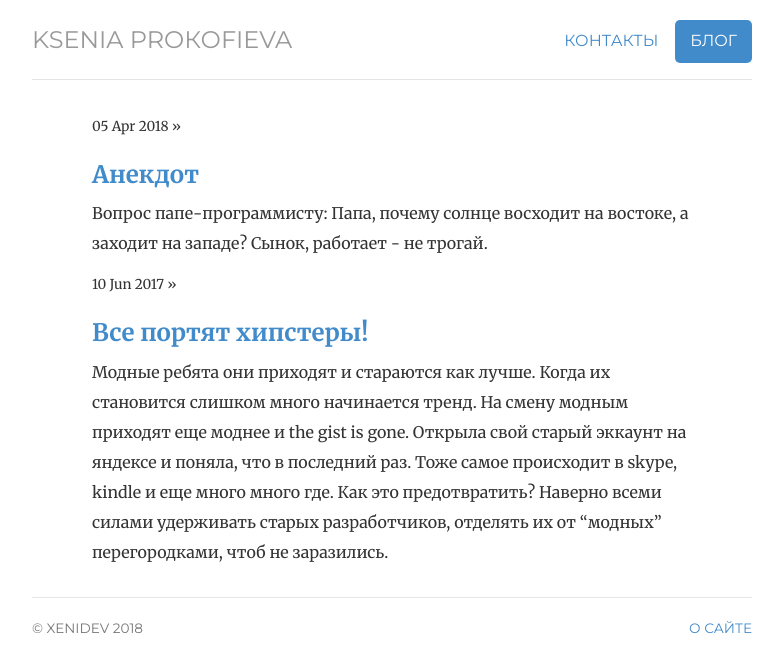
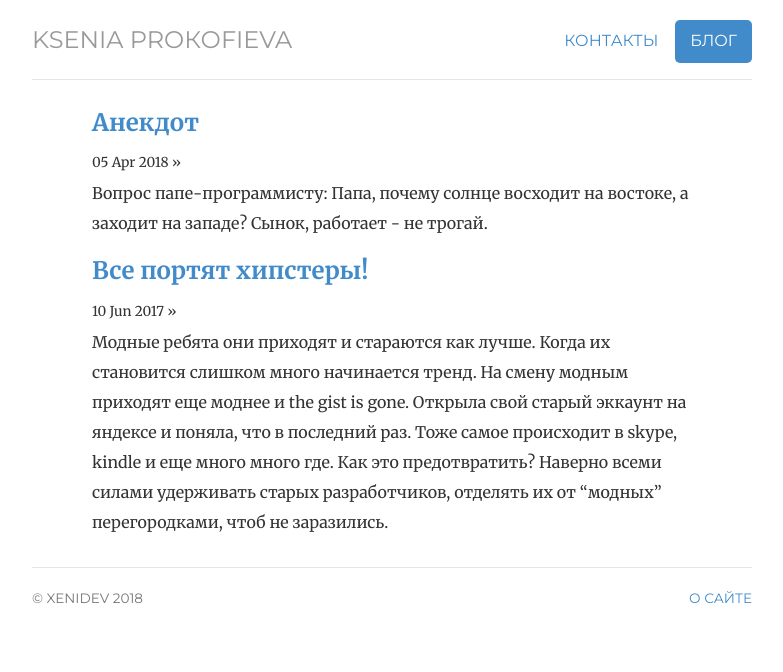
Before and after one commit to ValeraS/xenidev.github.io, a Jekyll site: the page built from notes/index.html, in a window 1280 px wide. Shown: the top 672 px of the page, without its empty margins (248-1031 px from the left). Built offline with Jekyll 4.4.1, drawn with Linux system fonts in a browser that asks for light colours.

Commit message:
Update post-list.html

```diff
--- a/_includes/post-list.html
+++ b/_includes/post-list.html
@@ -1,8 +1,10 @@
 <div class="notelist">
     {% for post in site.posts %}
     <ul class="listnotes list-unstyled">
-        <li><span><small>{{ post.date | date_to_string }} &raquo;</small></span>
-          <h3><a class="href="{{ post.url }}">{{ post.title }}</a></h3>
+        <li>
+                    <h3><a class="href="{{ post.url }}">{{ post.title }}</a></h3>
+            <span><small>{{ post.date | date_to_string }} &raquo;</small></span>
+
               {{ post.content }}</li>
 
 
```
